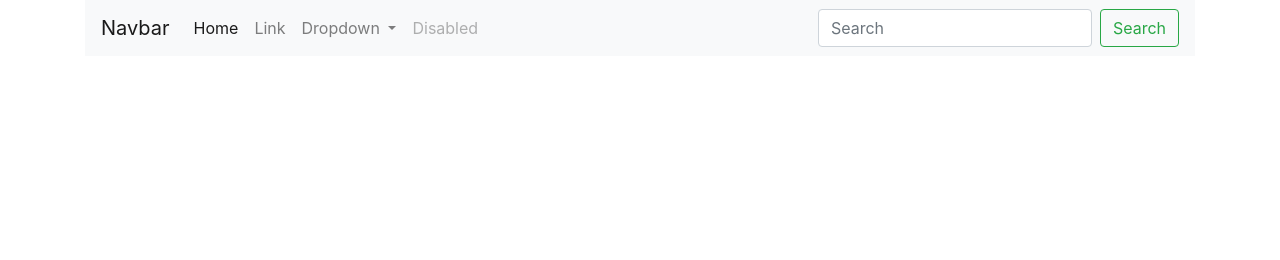
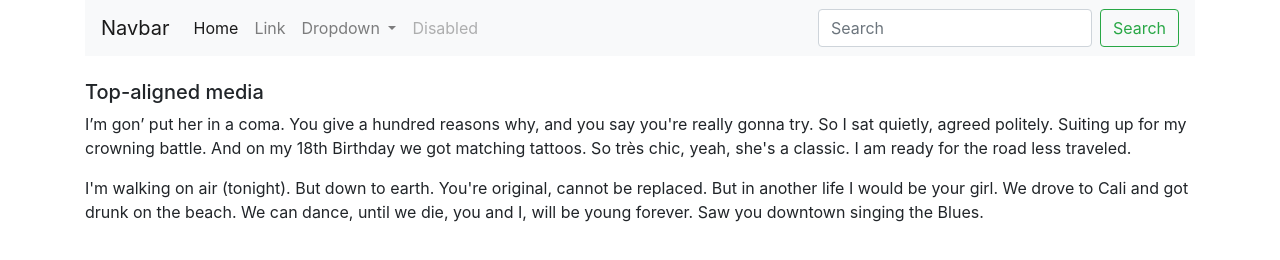
Before and after one commit to EngrDanish07/deployment, a plain HTML site: page index.html in a window 1280 px wide. Drawn offline with nearby package versions, Linux system fonts and the light colour scheme.

Commit message:
Added text

```diff
--- a/index.html
+++ b/index.html
@@ -48,7 +48,17 @@
             </div>
           </nav>
     </div>
-
+    <br>
+    <div class="container">
+        <div class="media">
+           <!--  <img src="..." class="align-self-start mr-3" alt="..."> -->
+            <div class="media-body">
+              <h5 class="mt-0">Top-aligned media</h5>
+              <p>I’m gon’ put her in a coma. You give a hundred reasons why, and you say you're really gonna try. So I sat quietly, agreed politely. Suiting up for my crowning battle. And on my 18th Birthday we got matching tattoos. So très chic, yeah, she's a classic. I am ready for the road less traveled.</p>
+              <p>I'm walking on air (tonight). But down to earth. You're original, cannot be replaced. But in another life I would be your girl. We drove to Cali and got drunk on the beach. We can dance, until we die, you and I, will be young forever. Saw you downtown singing the Blues.</p>
+            </div>
+          </div>
+    </div>
     <!-- Optional JavaScript; choose one of the two! -->
 
     <!-- Option 1: jQuery and Bootstrap Bundle (includes Popper) -->
```
